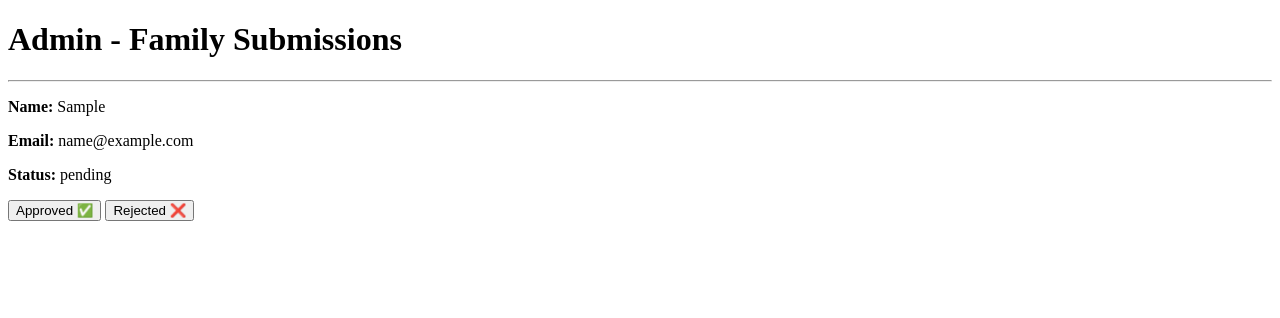
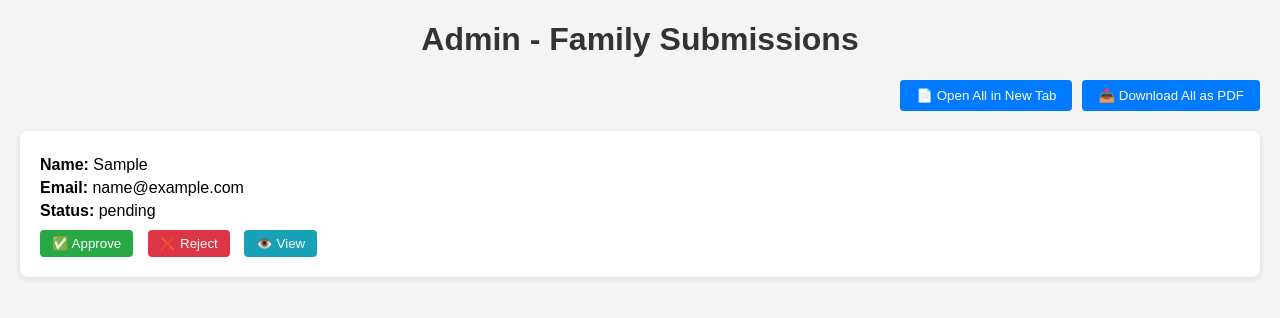
Before and after one commit to skumar7-c/family_registration_project, a Node server app: page /admin/ in a window 1280 px wide. Shown: the top 318 px of the page. Run offline with Node 20, Linux system fonts and the light colour scheme; tables that the repository leaves empty hold one stand-in row (values such as "Sample post"); some libraries are stand-ins or nearby versions.

Commit message:
admin.ejs

```diff
--- a/backend/views/admin.ejs
+++ b/backend/views/admin.ejs
@@ -1,40 +1,181 @@
 <!DOCTYPE html>
-<html>
+<html lang="en">
 <head>
-  <title>Admin Panel</title>
+  <meta charset="UTF-8" />
+  <title>Admin Panel - Family Submissions</title>
+  <style>
+    body {
+      font-family: Arial, sans-serif;
+      margin: 20px;
+      background-color: #f4f4f4;
+    }
+
+    h1 {
+      text-align: center;
+      color: #333;
+    }
+
+    .top-buttons {
+      display: flex;
+      justify-content: flex-end;
+      margin-bottom: 20px;
+      gap: 10px;
+    }
+
+    .top-buttons button {
+      padding: 8px 16px;
+      background-color: #007bff;
+      color: white;
+      border: none;
+      border-radius: 4px;
+      cursor: pointer;
+    }
+
+    .top-buttons button:hover {
+      background-color: #0056b3;
+    }
+
+    .family-card {
+      background-color: #fff;
+      padding: 20px;
+      margin-bottom: 20px;
+      border-radius: 8px;
+      box-shadow: 0 2px 6px rgba(0, 0, 0, 0.1);
+    }
+
+    .family-card img {
+      max-width: 120px;
+      height: auto;
+      border-radius: 6px;
+      margin-bottom: 10px;
+    }
+
+    .family-card p {
+      margin: 5px 0;
+    }
+
+    .buttons {
+      margin-top: 10px;
+    }
+
+    .buttons button {
+      margin-right: 10px;
+      padding: 6px 12px;
+      border: none;
+      border-radius: 4px;
+      cursor: pointer;
+    }
+
+    .approve {
+      background-color: #28a745;
+      color: white;
+    }
+
+    .reject {
+      background-color: #dc3545;
+      color: white;
+    }
+
+    .view {
+      background-color: #17a2b8;
+      color: white;
+    }
+
+    .approve:hover {
+      background-color: #218838;
+    }
+
+    .reject:hover {
+      background-color: #c82333;
+    }
+
+    .view:hover {
+      background-color: #138496;
+    }
+
+    .members {
+      margin-top: 10px;
+      padding-left: 15px;
+    }
+
+    .members p {
+      margin: 3px 0;
+    }
+  </style>
 </head>
 <body>
+
   <h1>Admin - Family Submissions</h1>
+
+  <div class="top-buttons">
+    <button onclick="window.open('/admin/export-families', '_blank')">📄 Open All in New Tab</button>
+    <button onclick="window.location.href='/admin/export-families'">📥 Download All as PDF</button>
+  </div>
+
   <div id="families"></div>
 
   <script>
     async function fetchFamilies() {
+      try {
         const res = await fetch('/admin/families');
         const data = await res.json();
         const container = document.getElementById('families');
         container.innerHTML = '';
 
+        if (!Array.isArray(data) || data.length === 0) {
+          container.innerHTML = '<p>No submissions found.</p>';
+          return;
+        }
+
         data.forEach(family => {
           const div = document.createElement('div');
+          div.className = 'family-card';
+
+          let membersHTML = '';
+          if (Array.isArray(family.members) && family.members.length > 0) {
+            membersHTML = '<div class="members"><strong>Family Members:</strong>';
+            family.members.forEach((member, index) => {
+              membersHTML += `
+                <p>#${index + 1} - Name: ${member.name}, Age: ${member.age}, Gender: ${member.gender}, Relation: ${member.relation}</p>
+              `;
+            });
+            membersHTML += '</div>';
+          }
+
           div.innerHTML = `
-          <hr/>
             <p><strong>Name:</strong> ${family.familyHead}</p>
             <p><strong>Email:</strong> ${family.email}</p>
             <p><strong>Status:</strong> ${family.status || 'Pending'}</p>
-          <button onclick="updateStatus('${family._id}', 'approved')">Approved ✅</button>
-          <button onclick="updateStatus('${family._id}', 'rejected')">Rejected ❌</button>
+            ${family.image ? `<img src="/uploads/${family.image}" alt="Profile Image" />` : ''}
+            ${membersHTML}
+            <div class="buttons">
+              <button class="approve" onclick="updateStatus('${family._id}', 'approved')">✅ Approve</button>
+              <button class="reject" onclick="updateStatus('${family._id}', 'rejected')">❌ Reject</button>
+              <button class="view" onclick="viewFamily('${family._id}')">👁️ View</button>
+            </div>
           `;
           container.appendChild(div);
         });
+      } catch (error) {
+        console.error('Error loading families:', error);
+        document.getElementById('families').innerHTML = '<p>Error loading data.</p>';
+      }
     }
 
     async function updateStatus(id, status) {
-      const res = await fetch(`/admin/families/${id}/${status}`, {
-        method: 'POST'
-      });
+      try {
+        const res = await fetch(`/admin/families/${id}/${status}`, { method: 'POST' });
         const result = await res.text();
         alert(result);
         fetchFamilies();
+      } catch (err) {
+        console.error('Error updating status:', err);
+        alert('Failed to update.');
+      }
+    }
+
+    function viewFamily(id) {
+      window.open(`/admin/family/${id}/pdf`, '_blank');
     }
 
     fetchFamilies();
```
Lines whose indentation alone changed are shown as unchanged.
